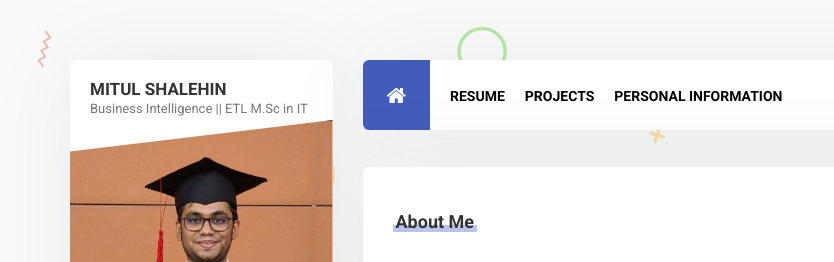
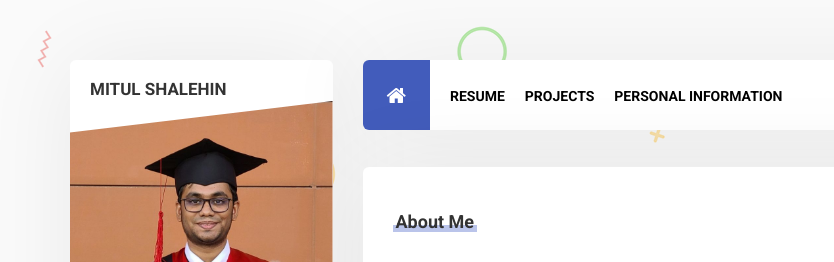
Before and after one commit to mitul-shalehin/resume, a plain HTML site: page index.html in a window 1280 px wide. Shown: the top 262 px of the page, 0-834 px from the left. Drawn offline with Linux system fonts and the light colour scheme.

Commit message:
index.html

```diff
--- a/index.html
+++ b/index.html
@@ -59,8 +59,6 @@
                 <div class="profile">
                     <div class="profile-name">
                         <span class="name">Mitul Shalehin</span><br>
-                        <span class="job">Business Intelligence || ETL
-                            <span class="job">M.Sc in IT
 
                     </div>
                     <figure class="profile-image">
```
